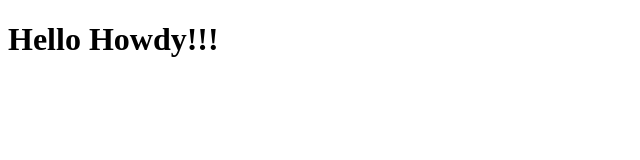
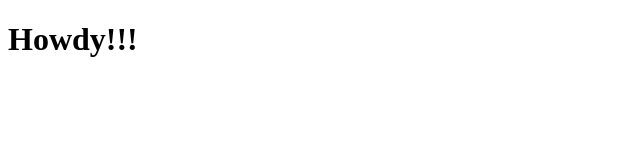
Before and after one commit to nikhilrajs/nikhilrajs.github.io, a plain HTML site: page index.html in a window 1280 px wide. Shown: the whole page, without its empty margins (0-640 px from the left). Drawn offline with Linux system fonts and the light colour scheme.

Commit message:
3rd commit

```diff
--- a/index.html
+++ b/index.html
@@ -5,6 +5,6 @@
 	<title>Nikhil's Portfolio</title>
 </head>
 <body>
-	<h1>Hello Howdy!!!</h1>
+	<h1>Howdy!!!</h1>
 </body>
 </html>
```
